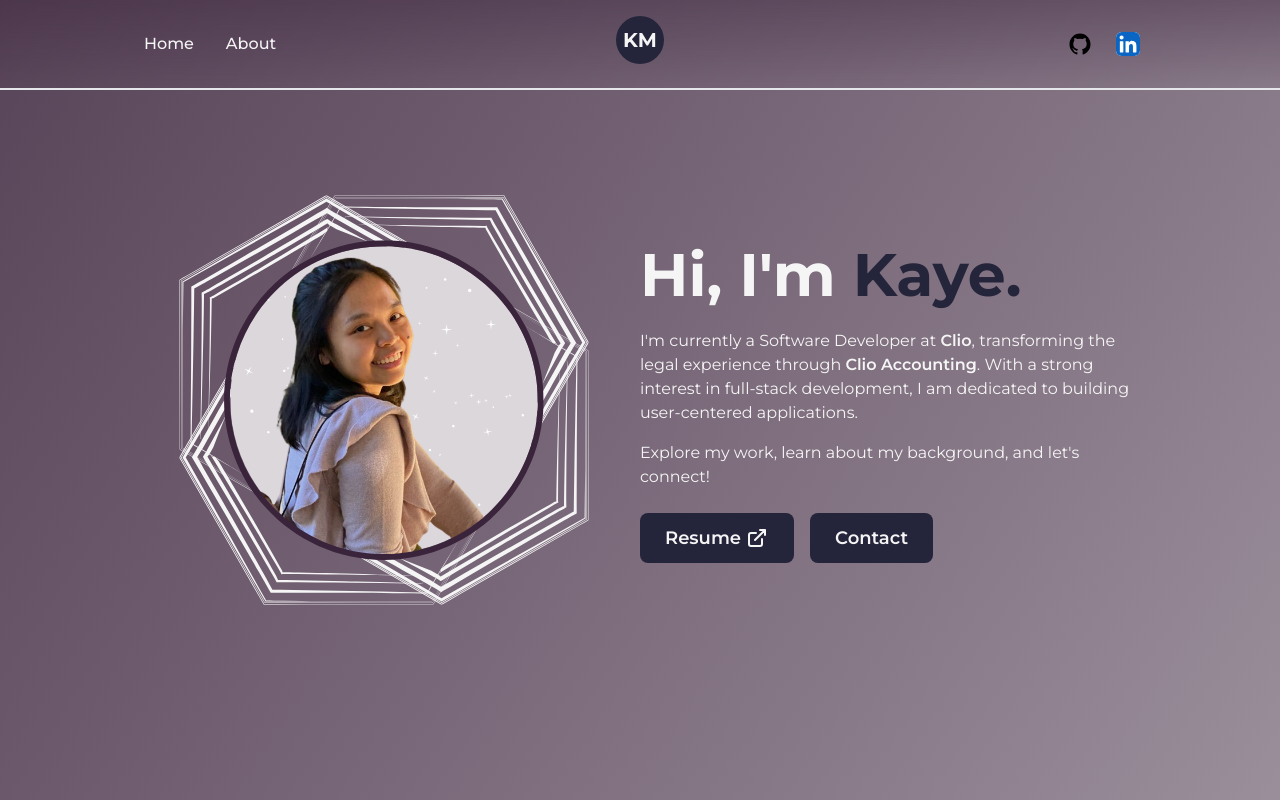
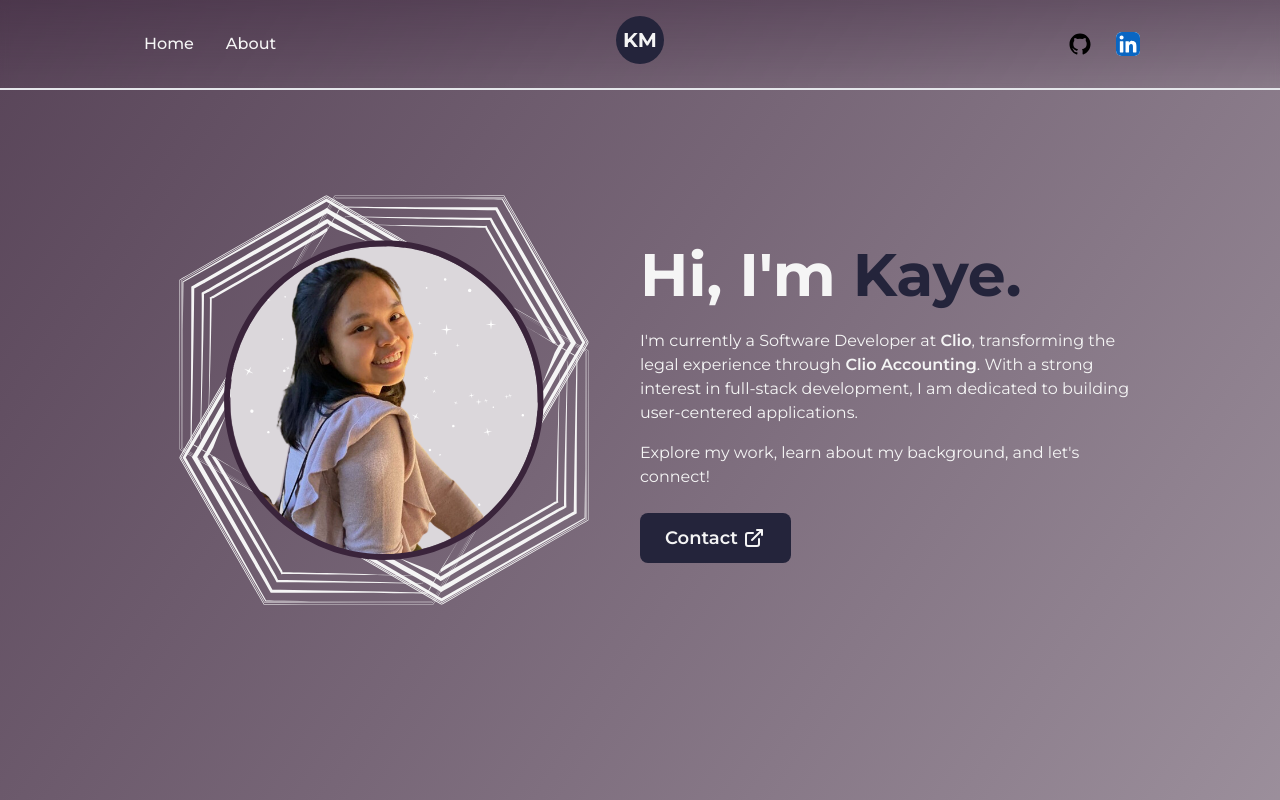
Before and after one commit to kaynzhel/kaynzhel.github.io, a Next.js app: page / in a window 1280 px wide. Shown: the top 800 px of the page. Built offline with nearby package versions, Linux system fonts and the light colour scheme.

Commit message:
update npm version

```diff
--- a/app/page.js
+++ b/app/page.js
@@ -37,7 +37,7 @@ function Home() {
                 Explore my work, learn about my background, and let's connect!
               </p>
               <div className={"flex items-center self-start mt-2 lg:self-center"}>
-                <Link
+                {/* <Link
                   className={`flex items-center bg-dark text-light p-2.5 px-6 rounded-lg text-lg font-semibold
                     hover:bg-light hover:text-dark border border-sold border-transparent hover:border-dark
                     md:p-2 md:px-4 md:text-base`}
@@ -45,15 +45,15 @@ function Home() {
                   target={"_blank"}
                 >
                   Resume <LinkArrow className={"!w-6 ml-1 md:!w-4"}/>
-                </Link>
+                </Link> */}
                 <Link
-                  className={`ml-4 flex items-center bg-dark text-light p-2.5 px-6 rounded-lg text-lg font-semibold
+                  className={`flex items-center bg-dark text-light p-2.5 px-6 rounded-lg text-lg font-semibold
                     hover:bg-light hover:text-dark border border-sold border-transparent hover:border-dark
                     md:p-2 md:px-4 md:text-base`}
                   href={"mailto:kayeena.misay@gmail.com?subject=Hi Kaye, I would like to connect!"}
                   target={"_blank"}
                 >
-                  Contact
+                  Contact <LinkArrow className={"!w-6 ml-1 md:!w-4"}/>
                 </Link>
               </div>
             </div>
--- a/package.json
+++ b/package.json
@@ -13,10 +13,10 @@
     "eslint": "8.42.0",
     "eslint-config-next": "13.4.5",
     "framer-motion": "^11.11.10",
-    "next": "^15.0.1",
+    "next": "^15.2.4",
     "postcss": "^8.4.47",
-    "react": "18.2.0",
-    "react-dom": "18.2.0",
+    "react": "^18.2.0",
+    "react-dom": "^18.2.0",
     "reusify": "^1.0.4",
     "tailwindcss": "3.3.2"
   }
```
Also changed, not shown: 1 other file (tests, documents, lock files or other folders).
